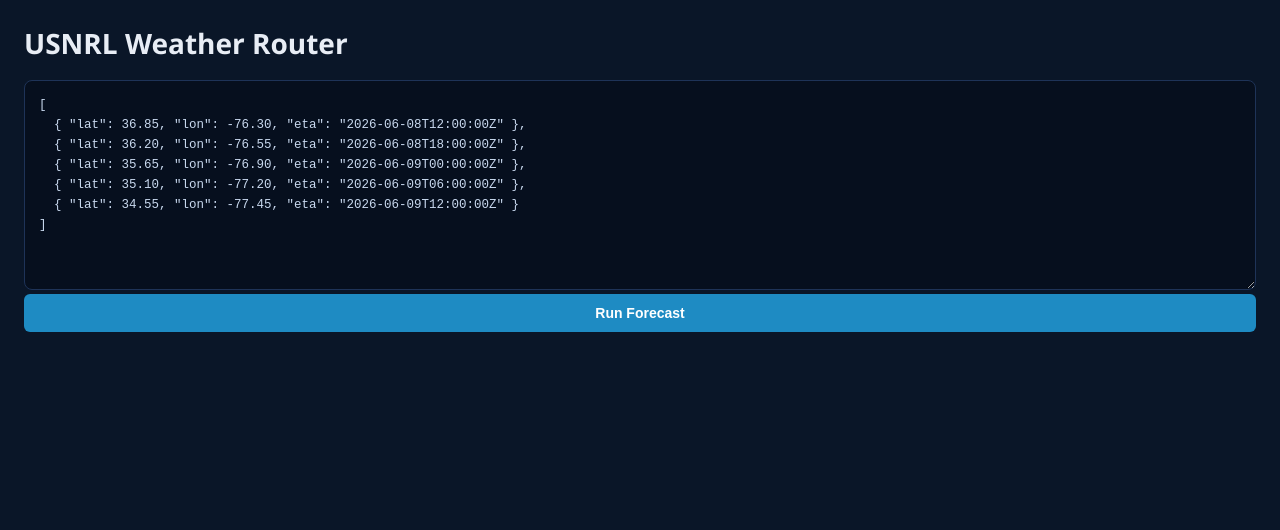
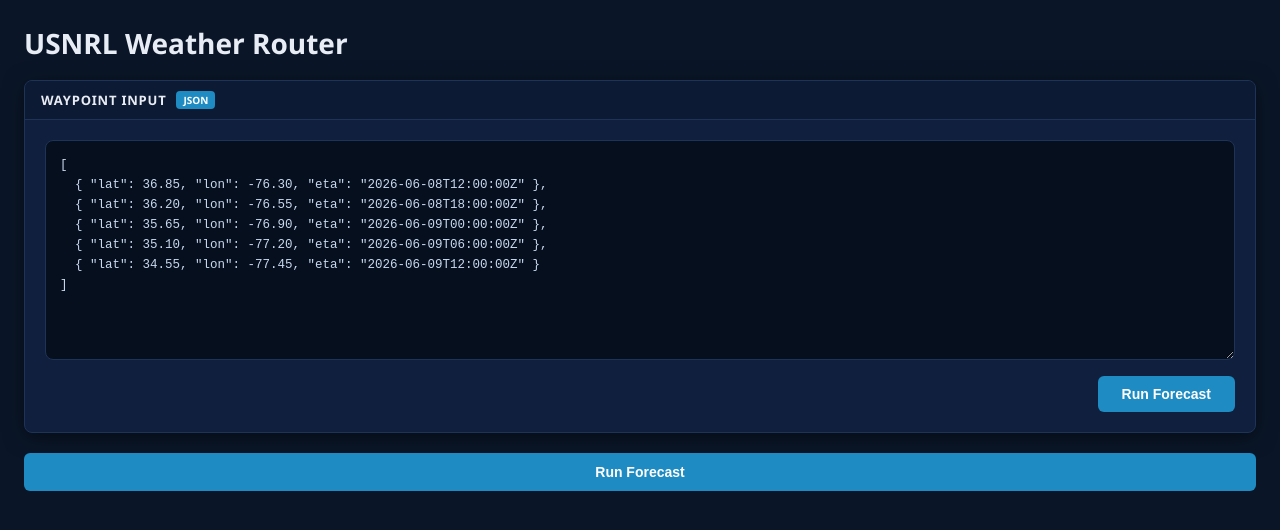
Before and after one commit to krithika0827/usnrl-weather-router, a React (Create React App) app in the folder frontend/: page / in a window 1280 px wide. Shown: the top 530 px of the page. Built offline with nearby package versions, Linux system fonts and the light colour scheme.

Commit message:
Basic App page set up Accepts coordinates Returns real weather chart info Added Map
Needs actual Forecast Discussion text
Bolder text on chart for better readability
Needs actual Forecast Discussion text
Needs actual option to upload updated text

```diff
--- a/frontend/package.json
+++ b/frontend/package.json
@@ -4,8 +4,10 @@
   "version": "1.0.0",
   "private": true,
   "dependencies": {
+    "leaflet": "^1.9.4",
     "react": "^18.3.1",
     "react-dom": "^18.3.1",
+    "react-leaflet": "^4.2.1",
     "react-scripts": "5.0.1"
   },
   "scripts": {
--- a/frontend/src/App.css
+++ b/frontend/src/App.css
@@ -27,6 +27,8 @@
     min-height: 100vh;
     font-size: 14px;
 }
+
+
 
 header {
     background: var(--navy-mid);
--- a/frontend/src/App.js
+++ b/frontend/src/App.js
@@ -1,5 +1,40 @@
 import React, { useState } from "react";
 import "./App.css";
+
+// for the Map
+import "leaflet/dist/leaflet.css";
+import {
+    MapContainer,
+    TileLayer,
+    Marker,
+    Popup,
+    Polyline
+} from "react-leaflet";
+import L from "leaflet";
+
+function createWaypointIcon(number) {
+    return L.divIcon({
+        className: "",
+        html: `
+            <div style="
+                background:#1e8bc3;
+                color:white;
+                border-radius:50%;
+                width:30px;
+                height:30px;
+                display:flex;
+                justify-content:center;
+                align-items:center;
+                font-weight:bold;
+                border:2px solid white;
+            ">
+                ${number}
+            </div>
+        `,
+        iconSize: [30, 30],
+        iconAnchor: [15, 15]
+    });
+}
 
 const sampleWaypoints = `[
   { "lat": 36.85, "lon": -76.30, "eta": "2026-06-08T12:00:00Z" },
@@ -63,12 +98,40 @@
         <div className="page">
             <h1>USNRL Weather Router</h1>
 
-            <textarea
-                value={waypointsText}
-                onChange={(e) => setWaypointsText(e.target.value)}
-                rows={10}
-                style={{ width: "100%" }}
-            />
+            <div className="card" style={{ marginBottom: "20px" }}>
+                <div className="card-header">
+                    <h2>Waypoint Input</h2>
+                    <span className="badge">JSON</span>
+                </div>
+
+                <div style={{ padding: "20px" }}>
+        <textarea
+            value={waypointsText}
+            onChange={(e) => setWaypointsText(e.target.value)}
+            rows={10}
+            style={{
+                width: "100%",
+                minHeight: "220px"
+            }}
+        />
+
+                    <div
+                        style={{
+                            display: "flex",
+                            justifyContent: "flex-end",
+                            marginTop: "12px"
+                        }}
+                    >
+                        <button
+                            style={{ width: "auto", padding: "10px 24px" }}
+                            onClick={runForecast}
+                            disabled={loading}
+                        >
+                            {loading ? "Loading..." : "Run Forecast"}
+                        </button>
+                    </div>
+                </div>
+            </div>
 
             <button onClick={runForecast} disabled={loading}>
                 {loading ? "Loading..." : "Run Forecast"}
@@ -111,6 +174,69 @@
             {weatherData.length > 0 && (
                 <div className="card" style={{ marginTop: "20px" }}>
                     <div className="card-header">
+                        <h2>Route Map</h2>
+                        <span className="badge">OpenStreetMap</span>
+                    </div>
+
+                    <MapContainer
+                        center={[
+                            weatherData[0].lat,
+                            weatherData[0].lon
+                        ]}
+                        zoom={6}
+                        style={{
+                            height: "500px",
+                            width: "100%"
+                        }}
+                    >
+                        <TileLayer
+                            url="https://{s}.tile.openstreetmap.org/{z}/{x}/{y}.png"
+                            attribution="&copy; OpenStreetMap contributors"
+                        />
+
+                        <Polyline
+                            positions={weatherData.map((wp) => [
+                                wp.lat,
+                                wp.lon
+                            ])}
+                            color="#26c6da"
+                        />
+
+                        {weatherData.map((wp, index) => (
+                            <Marker
+                                key={index}
+                                position={[wp.lat, wp.lon]}
+                                icon={createWaypointIcon(index + 1)}
+                            >
+                                <Popup>
+                                    <strong>
+                                        Waypoint {index + 1}
+                                    </strong>
+
+                                    <br />
+
+                                    ETA: {wp.eta}
+
+                                    <br />
+
+                                    Temp: {wp.temperature_f} °F
+
+                                    <br />
+
+                                    Wind: {wp.wind_speed_mph} mph
+
+                                    <br />
+
+                                    Humidity: {wp.humidity_pct}%
+                                </Popup>
+                            </Marker>
+                        ))}
+                    </MapContainer>
+                </div>
+            )}
+            {weatherData.length > 0 && (
+                <div className="card" style={{ marginTop: "20px" }}>
+                    <div className="card-header">
                         <h2>Forecast Discussion</h2>
                         <span className="badge muted">Editable</span>
                     </div>
```
